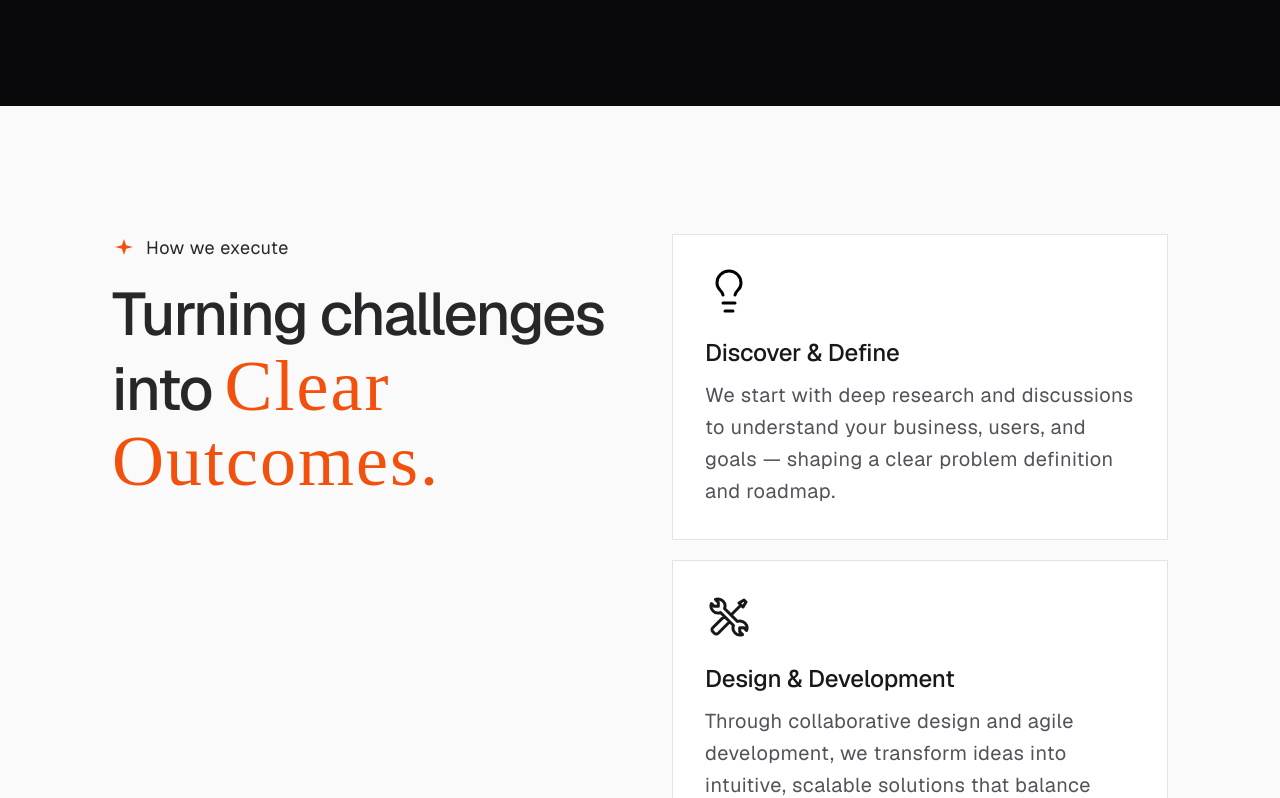
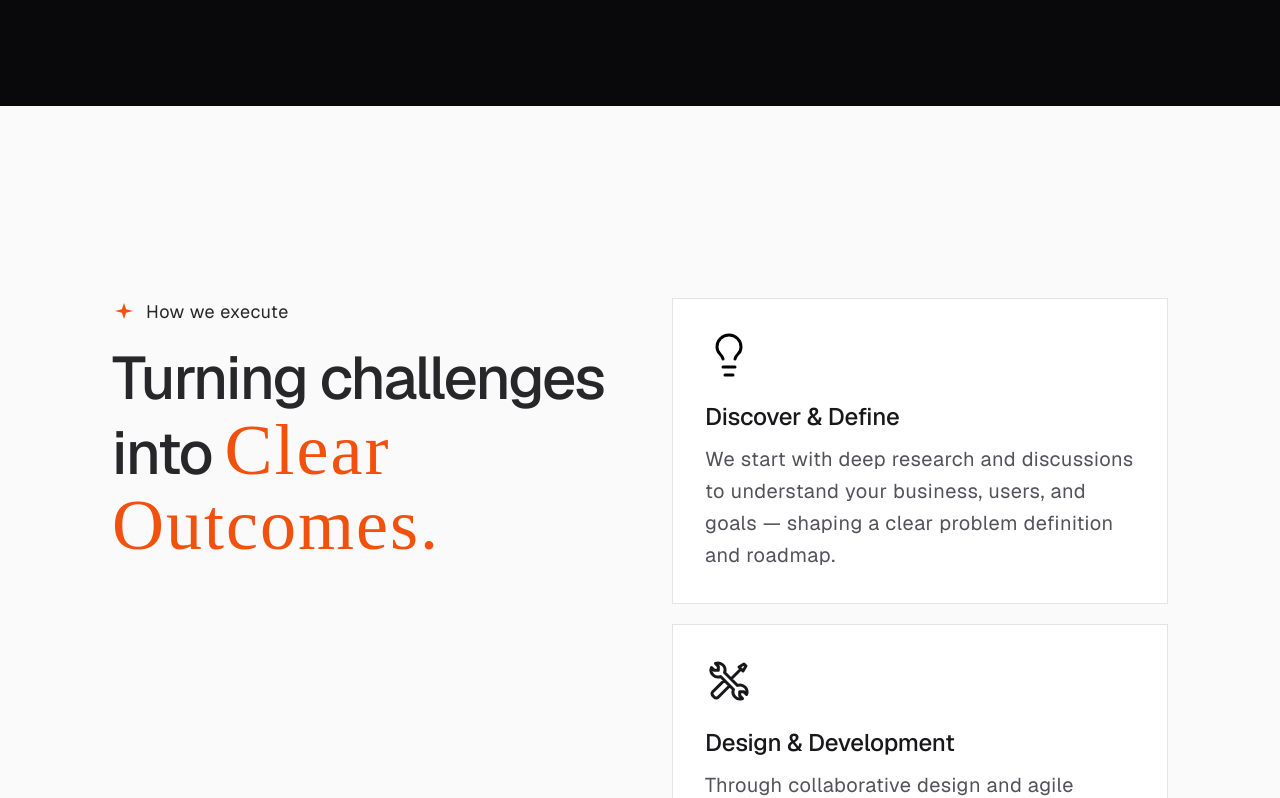
Before and after one commit to datasapiencelab/datasapiencelabweb, a React (Vite) app: page /expertise in a window 1280 px wide. Shown: the part 4034-4832 px from the top of the page. Built offline with nearby package versions, Linux system fonts and the light colour scheme; a web font is replaced by a local one.

Commit message:
fix: adjust padding and implement sticky behavior in Process section layout

```diff
--- a/src/components/sections/Process.tsx
+++ b/src/components/sections/Process.tsx
@@ -80,11 +80,11 @@ export const Process: React.FC = () => {
     return (
         <>
             {/* Desktop Layout (1280px+) */}
-            <section className="relative hidden xl:block bg-neutral-50 py-32 z-20">
+            <section className="relative hidden xl:block bg-neutral-50 py-48 z-20">
                 <div className="max-w-[1280px] mx-auto px-28">
                     <div className="grid grid-cols-2 gap-16">
                         {/* Left Column - Header */}
-                        <div className="flex flex-col gap-4">
+                        <div className="flex flex-col gap-4 sticky top-1/3 self-start h-fit">
                             <div className="flex items-center gap-2.5">
                                 <Spark />
                                 <span className="text-lg text-zinc-800 font-normal tracking-[0.5px]">
@@ -169,11 +169,11 @@ export const Process: React.FC = () => {
             </section>
 
             {/* Desktop Layout (1024px - 1279px) */}
-            <section className="relative hidden lg:block xl:hidden bg-neutral-50 py-24 z-20">
+            <section className="relative hidden lg:block xl:hidden bg-neutral-50 py-40 z-20">
                 <div className="max-w-[1024px] mx-auto px-20">
                     <div className="grid grid-cols-2 gap-12">
                         {/* Left Column - Header */}
-                        <div className="flex flex-col gap-3">
+                        <div className="flex flex-col gap-3 sticky top-1/3 self-start h-fit">
                             <div className="flex items-center gap-2.5">
                                 <Spark />
                                 <span className="text-base text-zinc-800 font-normal tracking-[0.5px]">
```
